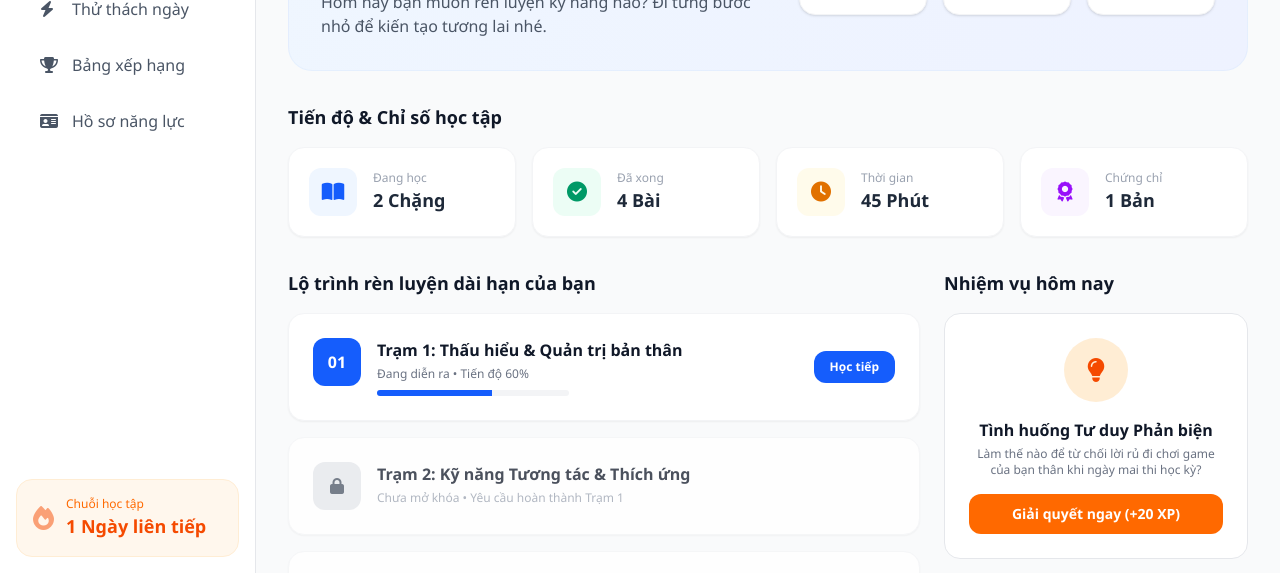
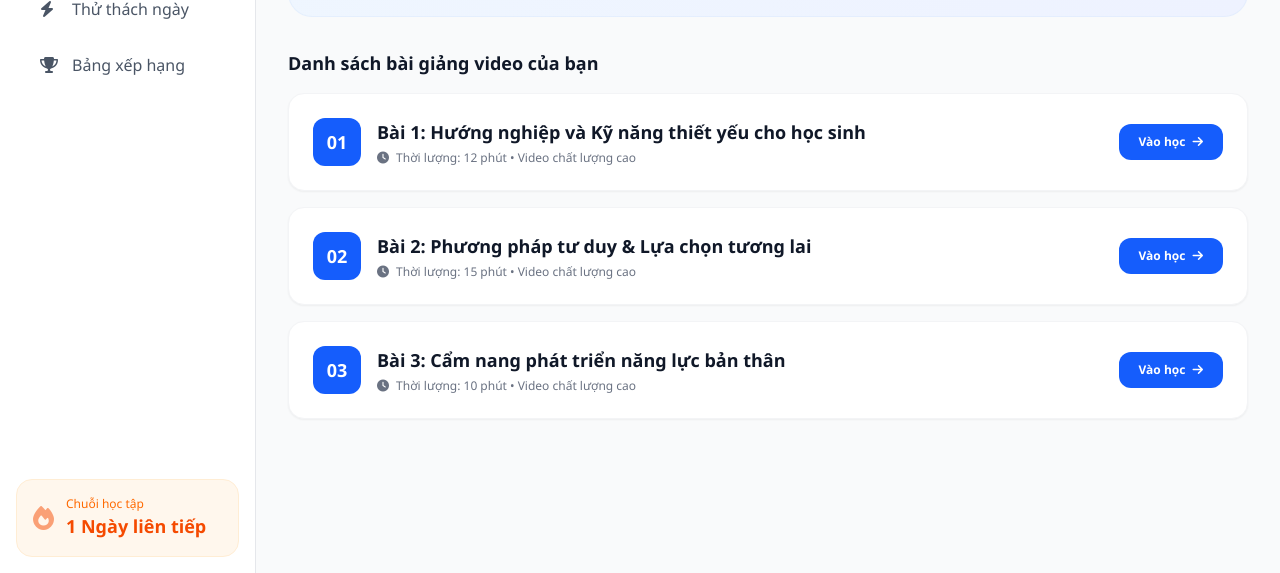
Before and after one commit to huongnghiepalpha-dev/app, a plain HTML site: page index.html in a window 1280 px wide. Shown: the part 227-800 px from the top of the page. Drawn offline with nearby package versions, Linux system fonts and the light colour scheme.

Commit message:
Update index.html

```diff
--- a/index.html
+++ b/index.html
@@ -20,9 +20,8 @@
                     <div class="bg-blue-600 text-white p-2 rounded-lg font-bold text-xl">K</div>
                     <span class="text-xl font-bold text-gray-900">Kỹ Năng & Nghề</span>
                 </div>
-
                 <nav class="space-y-2">
-                    <a href="#" class="flex items-center gap-3 px-4 py-3 bg-blue-50 text-blue-600 rounded-xl font-medium">
+                    <a href="index.html" class="flex items-center gap-3 px-4 py-3 bg-blue-50 text-blue-600 rounded-xl font-medium">
                         <i class="fa-solid fa-chart-pie w-5"></i> Dashboard
                     </a>
                     <a href="#" class="flex items-center gap-3 px-4 py-3 text-gray-600 hover:bg-gray-50 rounded-xl transition">
@@ -34,12 +33,8 @@
                     <a href="#" class="flex items-center gap-3 px-4 py-3 text-gray-600 hover:bg-gray-50 rounded-xl transition">
                         <i class="fa-solid fa-trophy w-5"></i> Bảng xếp hạng
                     </a>
-                    <a href="#" class="flex items-center gap-3 px-4 py-3 text-gray-600 hover:bg-gray-50 rounded-xl transition">
-                        <i class="fa-solid fa-id-card w-5"></i> Hồ sơ năng lực
-                    </a>
                 </nav>
             </div>
-
             <div class="p-4 m-4 bg-orange-50 rounded-2xl border border-orange-100">
                 <div class="flex items-center gap-3 text-orange-600">
                     <i class="fa-solid fa-fire text-2xl animate-pulse"></i>
@@ -52,15 +47,10 @@
         </div>
 
         <div class="flex-1 overflow-y-auto p-4 md:p-8">
-
             <header class="flex justify-between items-center mb-8">
                 <h1 class="text-xl font-bold md:hidden text-blue-600">Kỹ Năng & Nghề</h1>
-                <div class="hidden md:block"></div>
+                <div></div>
                 <div class="flex items-center gap-4">
-                    <button class="p-2 text-gray-400 hover:text-gray-600 relative">
-                        <i class="fa-solid fa-bell text-xl"></i>
-                        <span class="absolute top-1 right-1 w-2 h-2 bg-red-500 rounded-full"></span>
-                    </button>
                     <div class="flex items-center gap-2 border-l pl-4 border-gray-200">
                         <img src="https://images.unsplash.com/photo-1535713875002-d1d0cf377fde?auto=format&fit=crop&w=100&q=80" alt="Avatar" class="w-8 h-8 rounded-full border">
                         <span class="font-medium text-sm hidden sm:inline text-gray-700">Nguyễn Hoàng Nam</span>
@@ -70,132 +60,67 @@
 
             <div class="bg-gradient-to-r from-blue-50 to-indigo-50 rounded-3xl p-6 md:p-8 border border-blue-100/50 mb-8 flex flex-col md:flex-row justify-between items-start md:items-center gap-6">
                 <div>
-                    <h2 class="text-2xl md:text-3xl font-extrabold text-gray-950 mb-2">Chào buổi sáng, Hoàng Nam! 👋</h2>
-                    <p class="text-gray-600">Hôm nay bạn muốn rèn luyện kỹ năng nào? Đi từng bước nhỏ để kiến tạo tương lai nhé.</p>
+                    <h2 class="text-2xl md:text-3xl font-extrabold text-gray-950 mb-2">Chào buổi sáng! 👋</h2>
+                    <p class="text-gray-600">Chọn một bài học dưới đây để tiếp tục hành trình khám phá bản thân.</p>
                 </div>
                 <div class="flex gap-4 w-full md:w-auto">
                     <div class="bg-white p-4 rounded-2xl shadow-sm flex-1 md:w-32 text-center border border-gray-100">
-                        <p class="text-xs text-gray-400 uppercase font-bold tracking-wider mb-1">Hôm nay</p>
-                        <p class="text-xl font-bold text-gray-900" id="today-task">0/1 Bài</p>
-                    </div>
-                    <div class="bg-white p-4 rounded-2xl shadow-sm flex-1 md:w-32 text-center border border-gray-100">
                         <p class="text-xs text-gray-400 uppercase font-bold tracking-wider mb-1">Tích lũy</p>
-                        <p class="text-xl font-bold text-indigo-600" id="total-xp">+120 XP</p>
+                        <p class="text-xl font-bold text-indigo-600">+120 XP</p>
                     </div>
                     <div class="bg-white p-4 rounded-2xl shadow-sm flex-1 md:w-32 text-center border border-gray-100">
                         <p class="text-xs text-gray-400 uppercase font-bold tracking-wider mb-1">Chuỗi lửa</p>
-                        <p class="text-xl font-bold text-orange-500" id="streak-count">1 Ngày</p>
+                        <p class="text-xl font-bold text-orange-500">1 Ngày</p>
                     </div>
                 </div>
             </div>
 
-            <h3 class="text-lg font-bold text-gray-900 mb-4">Tiến độ & Chỉ số học tập</h3>
-            <div class="grid grid-cols-2 lg:grid-cols-4 gap-4 mb-8">
-                <div class="bg-white p-5 rounded-2xl border border-gray-100 shadow-xs flex items-center gap-4">
-                    <div class="w-12 h-12 rounded-xl bg-blue-50 text-blue-600 flex items-center justify-center text-xl"><i class="fa-solid fa-book-open"></i></div>
-                    <div><p class="text-xs text-gray-400 font-medium">Đang học</p><p class="text-lg font-bold">2 Chặng</p></div>
-                </div>
-                <div class="bg-white p-5 rounded-2xl border border-gray-100 shadow-xs flex items-center gap-4">
-                    <div class="w-12 h-12 rounded-xl bg-emerald-50 text-emerald-600 flex items-center justify-center text-xl"><i class="fa-solid fa-circle-check"></i></div>
-                    <div><p class="text-xs text-gray-400 font-medium">Đã xong</p><p class="text-lg font-bold">4 Bài</p></div>
-                </div>
-                <div class="bg-white p-5 rounded-2xl border border-gray-100 shadow-xs flex items-center gap-4">
-                    <div class="w-12 h-12 rounded-xl bg-amber-50 text-amber-600 flex items-center justify-center text-xl"><i class="fa-solid fa-clock"></i></div>
-                    <div><p class="text-xs text-gray-400 font-medium">Thời gian</p><p class="text-lg font-bold">45 Phút</p></div>
-                </div>
-                <div class="bg-white p-5 rounded-2xl border border-gray-100 shadow-xs flex items-center gap-4">
-                    <div class="w-12 h-12 rounded-xl bg-purple-50 text-purple-600 flex items-center justify-center text-xl"><i class="fa-solid fa-award"></i></div>
-                    <div><p class="text-xs text-gray-400 font-medium">Chứng chỉ</p><p class="text-lg font-bold">1 Bản</p></div>
+            <div class="grid grid-cols-1 gap-6">
+                <div>
+                    <h3 class="text-lg font-bold text-gray-900 mb-4">Danh sách bài giảng video của bạn</h3>
+
+                    <div id="learning-path-container" class="space-y-4"></div>
                 </div>
             </div>
 
-            <div class="grid grid-cols-1 lg:grid-cols-3 gap-6">
-
-                <div class="lg:col-span-2">
-                    <h3 class="text-lg font-bold text-gray-900 mb-4">Lộ trình rèn luyện dài hạn của bạn</h3>
-                    <div class="space-y-4">
-                        <div class="bg-white p-6 rounded-2xl border border-gray-100 shadow-xs flex justify-between items-center hover:border-blue-200 transition">
-                            <div class="flex gap-4">
-                                <div class="w-12 h-12 rounded-xl bg-blue-600 text-white flex items-center justify-center font-bold">01</div>
-                                <div>
-                                    <h4 class="font-bold text-gray-900">Trạm 1: Thấu hiểu & Quản trị bản thân</h4>
-                                    <p class="text-xs text-gray-500 mt-1">Đang diễn ra • Tiến độ 60%</p>
-                                    <div class="w-48 bg-gray-100 h-1.5 rounded-full mt-2 overflow-hidden">
-                                        <div class="bg-blue-600 h-full w-[60%]"></div>
-                                    </div>
-                                </div>
-                            </div>
-                            <button onclick="completeLesson()" class="bg-blue-600 hover:bg-blue-700 text-white px-4 py-2 rounded-xl text-xs font-bold transition whitespace-nowrap">Học tiếp</button>
-                        </div>
-
-                        <div class="bg-white p-6 rounded-2xl border border-gray-100 shadow-xs flex justify-between items-center opacity-75">
-                            <div class="flex gap-4">
-                                <div class="w-12 h-12 rounded-xl bg-gray-200 text-gray-600 flex items-center justify-center font-bold"><i class="fa-solid fa-lock"></i></div>
-                                <div>
-                                    <h4 class="font-bold text-gray-900">Trạm 2: Kỹ năng Tương tác & Thích ứng</h4>
-                                    <p class="text-xs text-gray-400 mt-1">Chưa mở khóa • Yêu cầu hoàn thành Trạm 1</p>
-                                </div>
-                            </div>
-                        </div>
-
-                        <div class="bg-white p-6 rounded-2xl border border-gray-100 shadow-xs flex justify-between items-center opacity-75">
-                            <div class="flex gap-4">
-                                <div class="w-12 h-12 rounded-xl bg-gray-200 text-gray-600 flex items-center justify-center font-bold"><i class="fa-solid fa-lock"></i></div>
-                                <div>
-                                    <h4 class="font-bold text-gray-900">Trạm 3: Hiện thực hóa Ước mơ (Chọn Nghề)</h4>
-                                    <p class="text-xs text-gray-400 mt-1">Chưa mở khóa</p>
-                                </div>
-                            </div>
-                        </div>
-                    </div>
-                </div>
-
-                <div>
-                    <h3 class="text-lg font-bold text-gray-900 mb-4">Nhiệm vụ hôm nay</h3>
-                    <div class="bg-white p-6 rounded-2xl border border-gray-200 text-center">
-                        <div class="w-16 h-16 bg-orange-100 text-orange-600 rounded-full flex items-center justify-center text-2xl mx-auto mb-4">
-                            <i class="fa-solid fa-lightbulb"></i>
-                        </div>
-                        <h4 class="font-bold text-gray-900 mb-1">Tình huống Tư duy Phản biện</h4>
-                        <p class="text-xs text-gray-500 mb-4">Làm thế nào để từ chối lời rủ đi chơi game của bạn thân khi ngày mai thi học kỳ?</p>
-                        <button onclick="completeTask()" id="btn-quiz" class="w-full bg-orange-500 hover:bg-orange-600 text-white font-bold py-2.5 px-4 rounded-xl text-sm transition">
-                            Giải quyết ngay (+20 XP)
-                        </button>
-                    </div>
-                </div>
-
-            </div>
         </div>
     </div>
 
     <script>
-        let currentXp = 120;
-        let currentStreak = 1;
-        let taskCompleted = false;
+        // Cấu hình thông tin 3 video YouTube của bạn vào đây
+        const myLessons = [
+            { id: 1, title: "Bài 1: Hướng nghiệp và Kỹ năng thiết yếu cho học sinh", duration: "12 phút", videoId: "7ZP7aem_FOU" },
+            { id: 2, title: "Bài 2: Phương pháp tư duy & Lựa chọn tương lai", duration: "15 phút", videoId: "taasiTENJc0" },
+            { id: 3, title: "Bài 3: Cẩm nang phát triển năng lực bản thân", duration: "10 phút", videoId: "KrNLHPT2aJw" }
+        ];
 
-        function completeTask() {
-            if(!taskCompleted) {
-                currentXp += 20;
-                currentStreak += 1;
-                taskCompleted = true;
+        function renderLessons() {
+            const container = document.getElementById('learning-path-container');
+            container.innerHTML = myLessons.map(lesson => {
+                // Tạo đường link truyền tham số sang trang lesson.html
+                const lessonUrl = `lesson.html?v=${lesson.videoId}&title=${encodeURIComponent(lesson.title)}`;
 
-                // Cập nhật giao diện trực tiếp
-                document.getElementById('total-xp').innerText = `+${currentXp} XP`;
-                document.getElementById('streak-count').innerText = `${currentStreak} Ngày`;
-                document.getElementById('streak-badge').innerText = currentStreak;
-                document.getElementById('today-task').innerText = `1/1 Bài`;
-
-                // Đổi trạng thái nút bấm
-                const btn = document.getElementById('btn-quiz');
-                btn.innerText = "Đã hoàn thành! 🎉";
-                btn.className = "w-full bg-emerald-500 text-white font-bold py-2.5 px-4 rounded-xl text-sm cursor-not-allowed";
-                btn.disabled = true;
-            }
+                return `
+                    <div class="bg-white p-6 rounded-2xl border border-gray-100 shadow-xs flex justify-between items-center hover:border-blue-200 transition">
+                        <div class="flex gap-4 items-center">
+                            <div class="w-12 h-12 rounded-xl bg-blue-600 text-white flex items-center justify-center font-bold text-lg">
+                                0${lesson.id}
+                            </div>
+                            <div>
+                                <h4 class="font-bold text-gray-900 text-base md:text-lg">${lesson.title}</h4>
+                                <p class="text-xs text-gray-500 mt-1"><i class="fa-solid fa-clock mr-1"></i> Thời lượng: ${lesson.duration} • Video chất lượng cao</p>
+                            </div>
+                        </div>
+                        <a href="${lessonUrl}" class="bg-blue-600 hover:bg-blue-700 text-white px-5 py-2.5 rounded-xl text-xs font-bold transition whitespace-nowrap">
+                            Vào học <i class="fa-solid fa-arrow-right ml-1"></i>
+                        </a>
+                    </div>
+                `;
+            }).join('');
         }
 
-        function completeLesson() {
-            alert("Hệ thống chuyển hướng bạn đến bài học tiếp theo: Kỹ năng Quản lý thời gian bằng Ma trận Eisenhower!");
-        }
+        // Chạy hàm hiển thị dữ liệu
+        renderLessons();
     </script>
 </body>
 </html>
```
